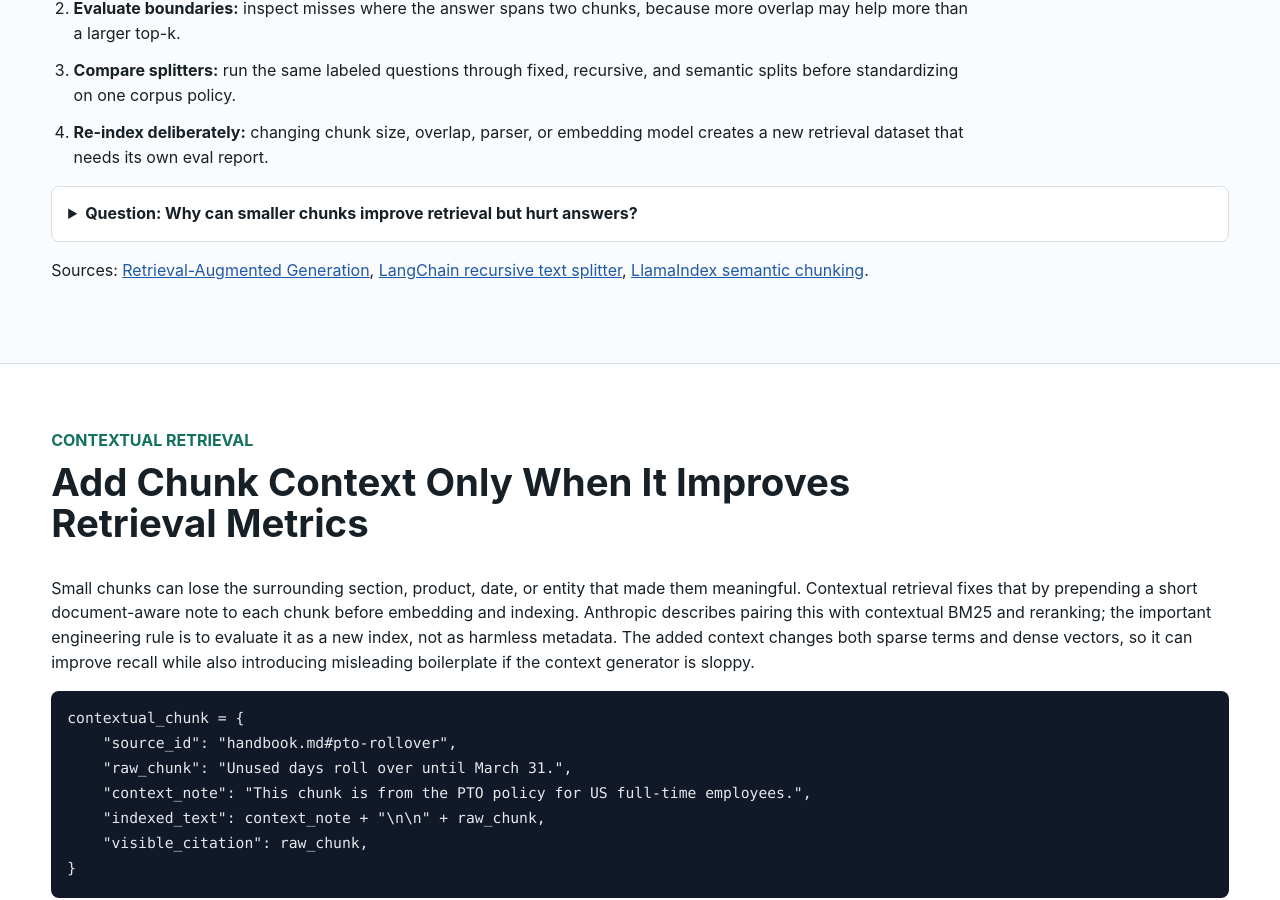
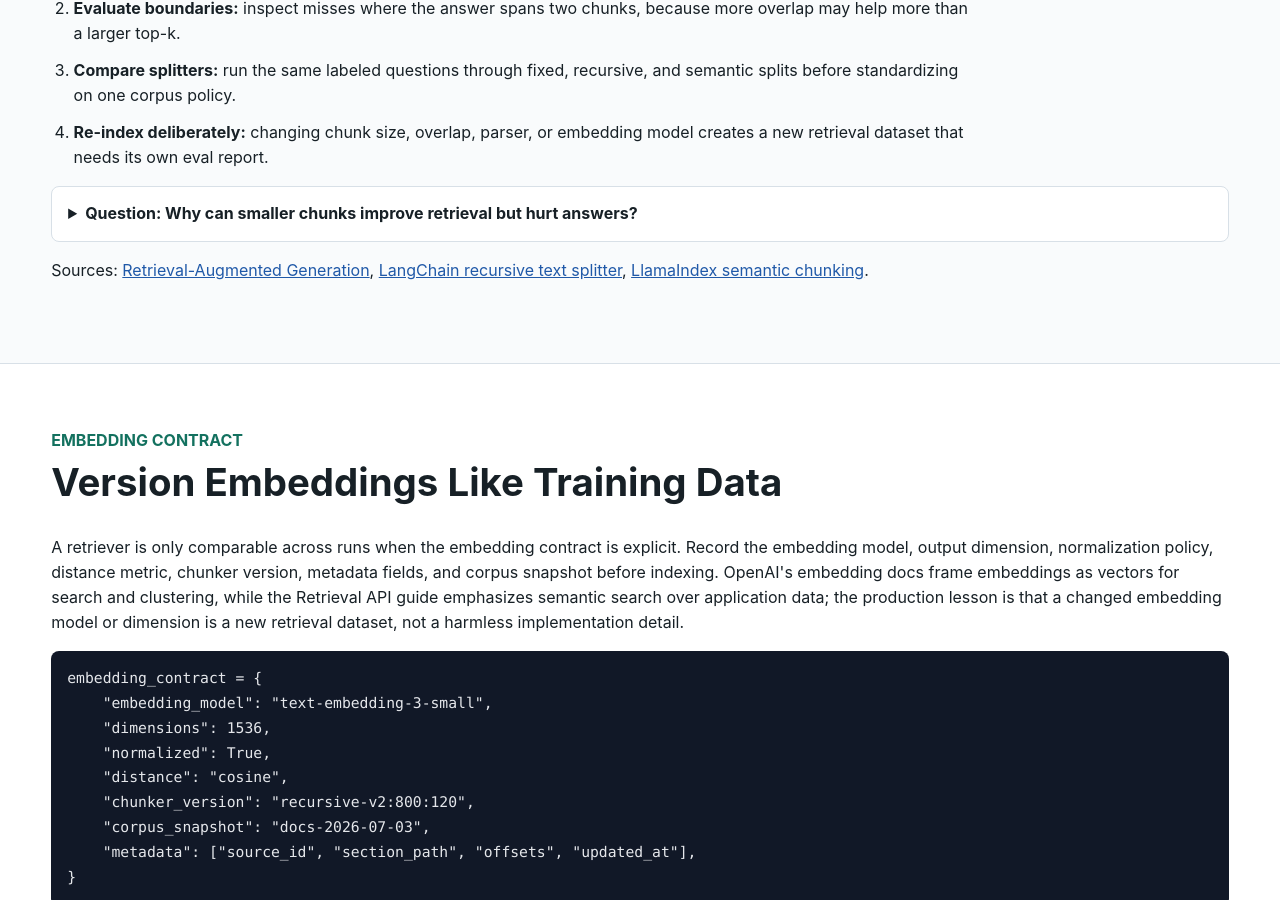
Before and after one commit to kennethli319/kennethli319.github.io, a Jekyll site: the page llm-ml-course/lessons/finetuning-rag-agents.html, which Jekyll copies as it is, in a window 1280 px wide and 900 px high, scrolled down 5579 px. Built offline with Jekyll 4.4.1, drawn with Linux system fonts in a browser that asks for light colours; some of the changed text lies outside the part shown.

Commit message:
Sync RAG embedding contract lesson

```diff
--- a/llm-ml-course/lessons/finetuning-rag-agents.html
+++ b/llm-ml-course/lessons/finetuning-rag-agents.html
@@ -14,6 +14,7 @@
       <a href="#qlora">QLoRA</a>
       <a href="#preference">Preference</a>
       <a href="#rag">RAG</a>
+      <a href="#embedding-contract">Embedding Contract</a>
       <a href="#contextual-retrieval">Contextual Retrieval</a>
       <a href="#hybrid-retrieval">Hybrid Retrieval</a>
       <a href="#dense-index">Dense Index</a>
@@ -254,6 +255,48 @@ assert chosen_completion_mask.sum() > 0 and rejected_completion_mask.sum() > 0</
         <a href="https://arxiv.org/abs/2005.11401">Retrieval-Augmented Generation</a>,
         <a href="https://docs.langchain.com/oss/python/integrations/splitters/recursive_text_splitter">LangChain recursive text splitter</a>,
         <a href="https://developers.llamaindex.ai/python/examples/node_parsers/semantic_chunking/">LlamaIndex semantic chunking</a>.
+      </p>
+    </section>
+
+    <section id="embedding-contract" class="band">
+      <div class="section-head">
+        <p class="eyebrow">Embedding Contract</p>
+        <h2>Version Embeddings Like Training Data</h2>
+      </div>
+      <p>
+        A retriever is only comparable across runs when the embedding contract
+        is explicit. Record the embedding model, output dimension, normalization
+        policy, distance metric, chunker version, metadata fields, and corpus
+        snapshot before indexing. OpenAI's embedding docs frame embeddings as
+        vectors for search and clustering, while the Retrieval API guide
+        emphasizes semantic search over application data; the production lesson
+        is that a changed embedding model or dimension is a new retrieval
+        dataset, not a harmless implementation detail.
+      </p>
+      <pre><code class="language-python">embedding_contract = {
+    "embedding_model": "text-embedding-3-small",
+    "dimensions": 1536,
+    "normalized": True,
+    "distance": "cosine",
+    "chunker_version": "recursive-v2:800:120",
+    "corpus_snapshot": "docs-2026-07-03",
+    "metadata": ["source_id", "section_path", "offsets", "updated_at"],
+}</code></pre>
+      <ol class="steps">
+        <li><strong>Embed query and corpus consistently:</strong> do not compare vectors from different models, dimensions, tokenization policies, or normalization choices.</li>
+        <li><strong>Store source metadata beside vectors:</strong> retrieval ids should lead back to stable source text, offsets, and document versions for citation and debugging.</li>
+        <li><strong>Re-evaluate after reindexing:</strong> any change to model, chunking, dimensions, distance metric, or corpus parser should rerun recall and citation-hit checks.</li>
+        <li><strong>Keep raw text recoverable:</strong> vectors are retrieval features, not evidence; the answer should cite the underlying chunk or document.</li>
+      </ol>
+      <details class="qa">
+        <summary>Question: Why can changing embedding dimensions break a RAG regression test?</summary>
+        <p>The index geometry changes, so neighbor ranks can move even if the source documents and prompt stay the same. Treat the dimension change as a new retrieval candidate and compare it against the previous index.</p>
+      </details>
+      <p>
+        Sources:
+        <a href="https://arxiv.org/abs/2005.11401">Retrieval-Augmented Generation</a>,
+        <a href="https://developers.openai.com/api/docs/guides/embeddings">OpenAI embeddings guide</a>,
+        <a href="https://developers.openai.com/api/docs/guides/retrieval">OpenAI Retrieval API guide</a>.
       </p>
     </section>
 
```
